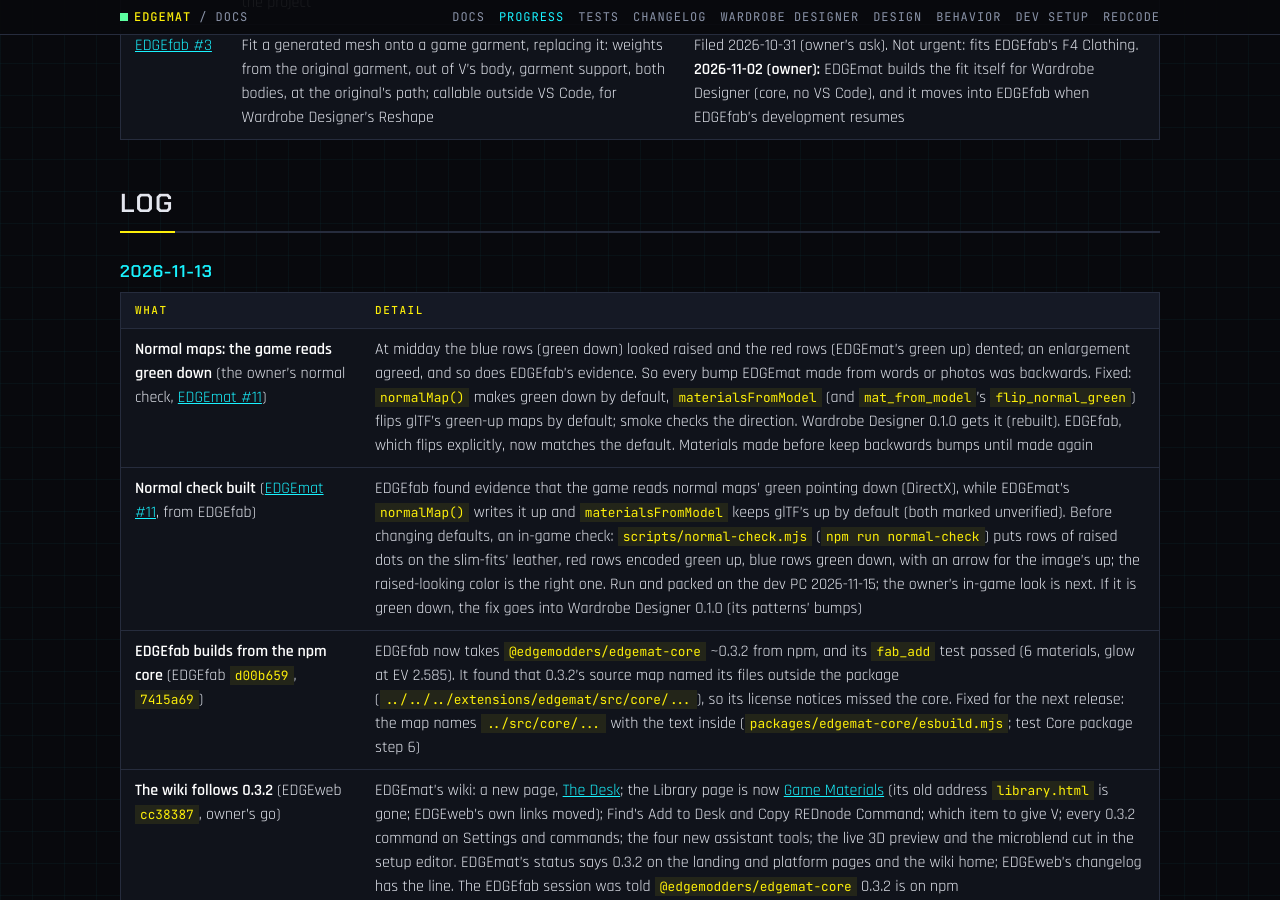
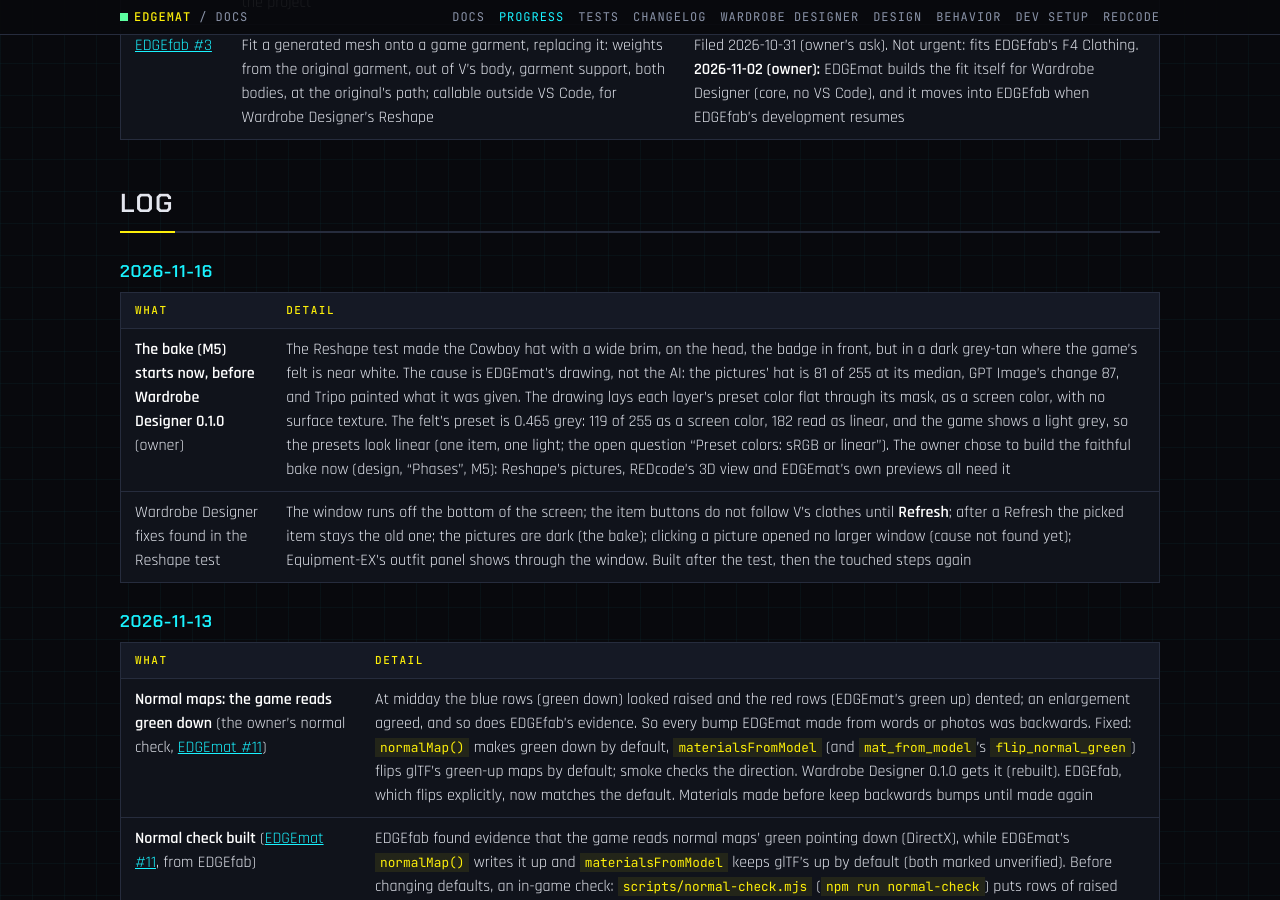
Before and after one commit to Edgemodders/EDGEmat, a Jekyll site: the page built from docs/progress.md, in a window 1280 px wide and 900 px high, scrolled down 4289 px. Built offline with Jekyll 4.4.1, drawn with Linux system fonts in a browser that asks for light colours; our own code applies the rules of GitHub Pages for plain Markdown files.

Commit message:
Progress and design: the bake (M5) starts before Wardrobe Designer 0.1.0; the Reshape test's findings; first evidence that presets are linear
Co-Authored-By: Claude Opus 5.5 <noreply@anthropic.com>

```diff
--- a/docs/progress.md
+++ b/docs/progress.md
@@ -58,6 +58,13 @@ Last updated 2026-11-03.
 | [EDGEfab #3](https://github.com/Edgemodders/EDGEfab/issues/3) | Fit a generated mesh onto a game garment, replacing it: weights from the original garment, out of V's body, garment support, both bodies, at the original's path; callable outside VS Code, for Wardrobe Designer's Reshape | Filed 2026-10-31 (owner's ask). Not urgent: fits EDGEfab's F4 Clothing. **2026-11-02 (owner):** EDGEmat builds the fit itself for Wardrobe Designer (core, no VS Code), and it moves into EDGEfab when EDGEfab's development resumes |
 
 ## Log
+
+### 2026-11-16
+
+| What | Detail |
+|---|---|
+| **The bake (M5) starts now, before Wardrobe Designer 0.1.0** (owner) | The Reshape test made the Cowboy hat with a wide brim, on the head, the badge in front, but in a dark grey-tan where the game's felt is near white. The cause is EDGEmat's drawing, not the AI: the pictures' hat is 81 of 255 at its median, GPT Image's change 87, and Tripo painted what it was given. The drawing lays each layer's preset color flat through its mask, as a screen color, with no surface texture. The felt's preset is 0.465 grey: 119 of 255 as a screen color, 182 read as linear, and the game shows a light grey, so the presets look linear (one item, one light; the open question "Preset colors: sRGB or linear"). The owner chose to build the faithful bake now (design, "Phases", M5): Reshape's pictures, REDcode's 3D view and EDGEmat's own previews all need it |
+| Wardrobe Designer fixes found in the Reshape test | The window runs off the bottom of the screen; the item buttons do not follow V's clothes until **Refresh**; after a Refresh the picked item stays the old one; the pictures are dark (the bake); clicking a picture opened no larger window (cause not found yet); Equipment-EX's outfit panel shows through the window. Built after the test, then the touched steps again |
 
 ### 2026-11-13
 
```
Also changed, not shown: docs/design.md (+2 -2 lines).
